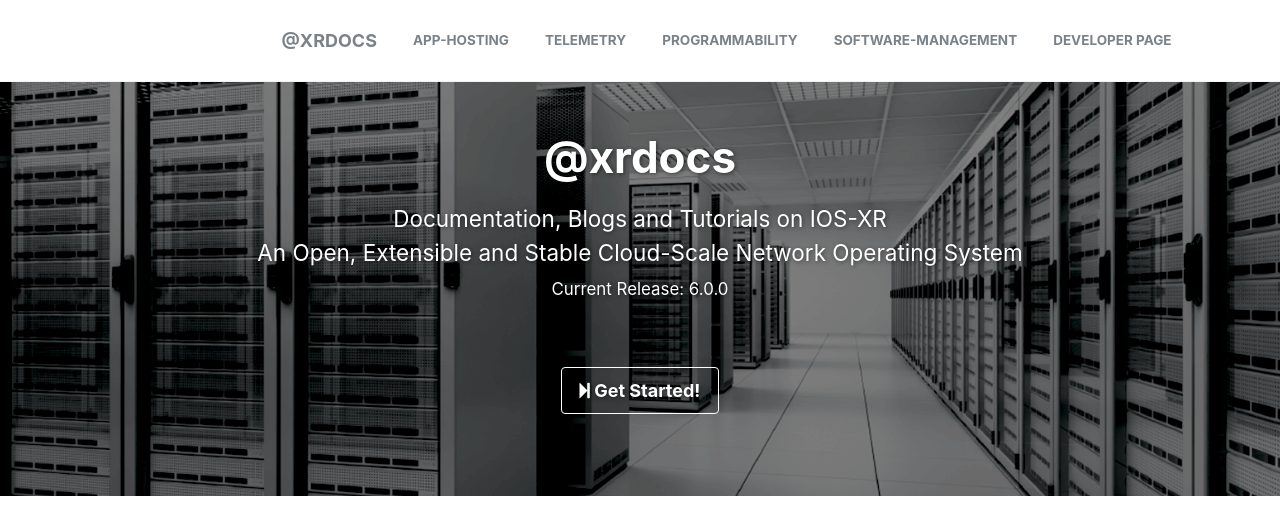
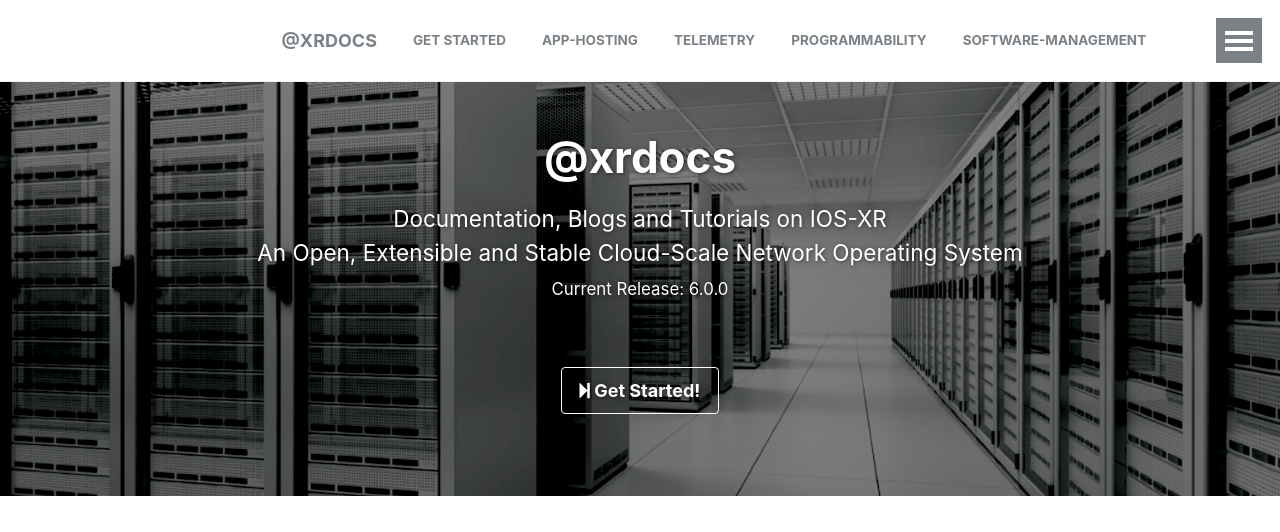
Before and after one commit to xrdocs/xrdocs.github.io, a Jekyll site: the page built from _pages/home.md, in a window 1280 px wide, cut to the strip 0-532 px from the top of the page. Built offline with Jekyll 4.4.1, drawn with Linux system fonts in a browser that asks for light colours.

Commit message:
Fixed the masthead for access to the Get Started page

```diff
--- a/_config.yml
+++ b/_config.yml
@@ -11,7 +11,7 @@
 title_separator          : "-"
 name                     : &name "Cisco Systems Inc"
 description              : &description "Documentation, Blogs and Tutorials for all things IOS-XR"
-url                      : https://xrdocs.github.io # the base hostname & protocol for your site e.g. "https://mmistakes.github.io"
+url                      : http://localhost:4000 #https://xrdocs.github.io # the base hostname & protocol for your site e.g. "https://mmistakes.github.io"
 baseurl                  :  # the subpath of your site, e.g. "/blog"
 gh_repo                  : "https://github.com/xrdocs/xrdocs.github.io"
 teaser                   : # filename of teaser fallback teaser image placed in /images/, .e.g. "500x300.png"
--- a/_data/navigation.yml
+++ b/_data/navigation.yml
@@ -21,6 +21,9 @@
 
 # main links links
 main:
+  - title: "Get Started"
+    url: /docs/quick-start-guide
+
   - title: "App-Hosting"
     url: https://xrdocs.github.io/application-hosting
 
```
